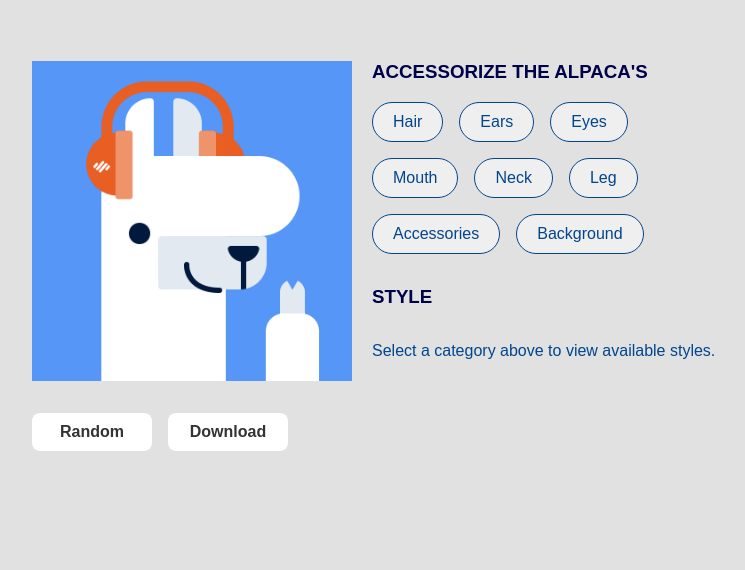
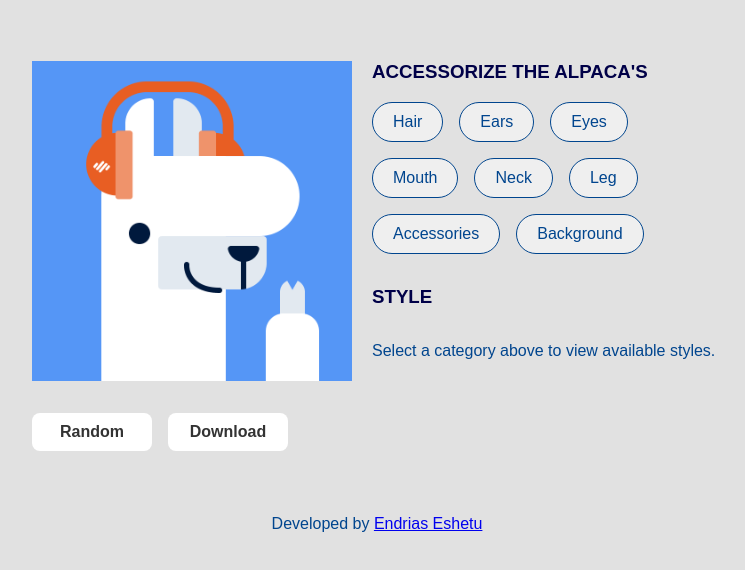
Before and after one commit to EndriasEshetu/alpaca-image-generator, a plain HTML site: page index.html in a window 1280 px wide. Shown: the part 80-650 px from the top of the page, without its empty margins (263-1008 px from the left). Drawn offline with Linux system fonts and the light colour scheme.

Commit message:
Add footer section with developer link and style adjustments

```diff
--- a/index.html
+++ b/index.html
@@ -47,6 +47,17 @@
       </div>
     </div>
 
+    <div class="footer">
+      <p>
+        Developed by
+        <a
+          href="https://github.com/EndriasEshetu/alpaca-image-generator.git"
+          target="_blank"
+          >Endrias Eshetu</a
+        >
+      </p>
+    </div>
+
     <script src="script.js"></script>
   </body>
 </html>
--- a/style.css
+++ b/style.css
@@ -123,6 +123,12 @@ button:hover {
   color: white;
 }
 
+.footer {
+  text-align: center;
+  margin: 2rem 0;
+  color: #00458e;
+}
+
 @media (max-width: 768px) {
   body {
     margin: 1rem;
```
